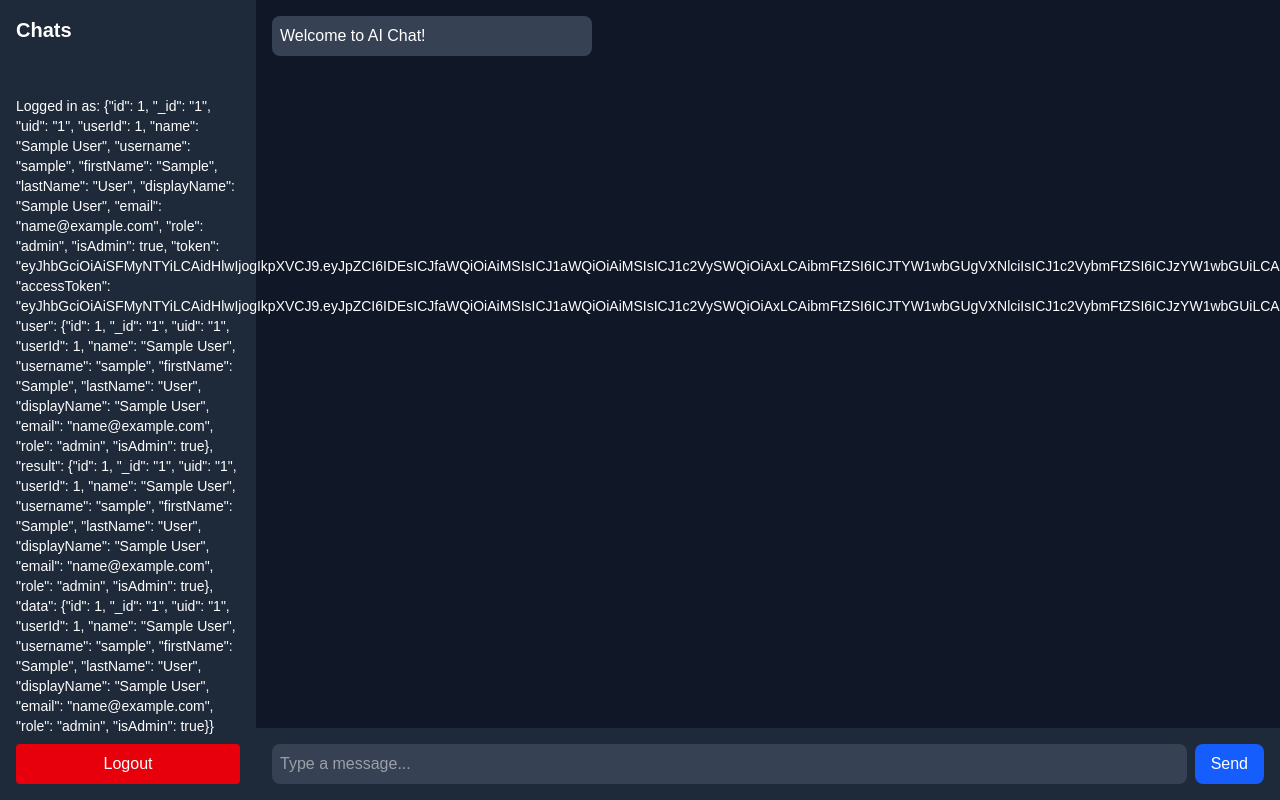
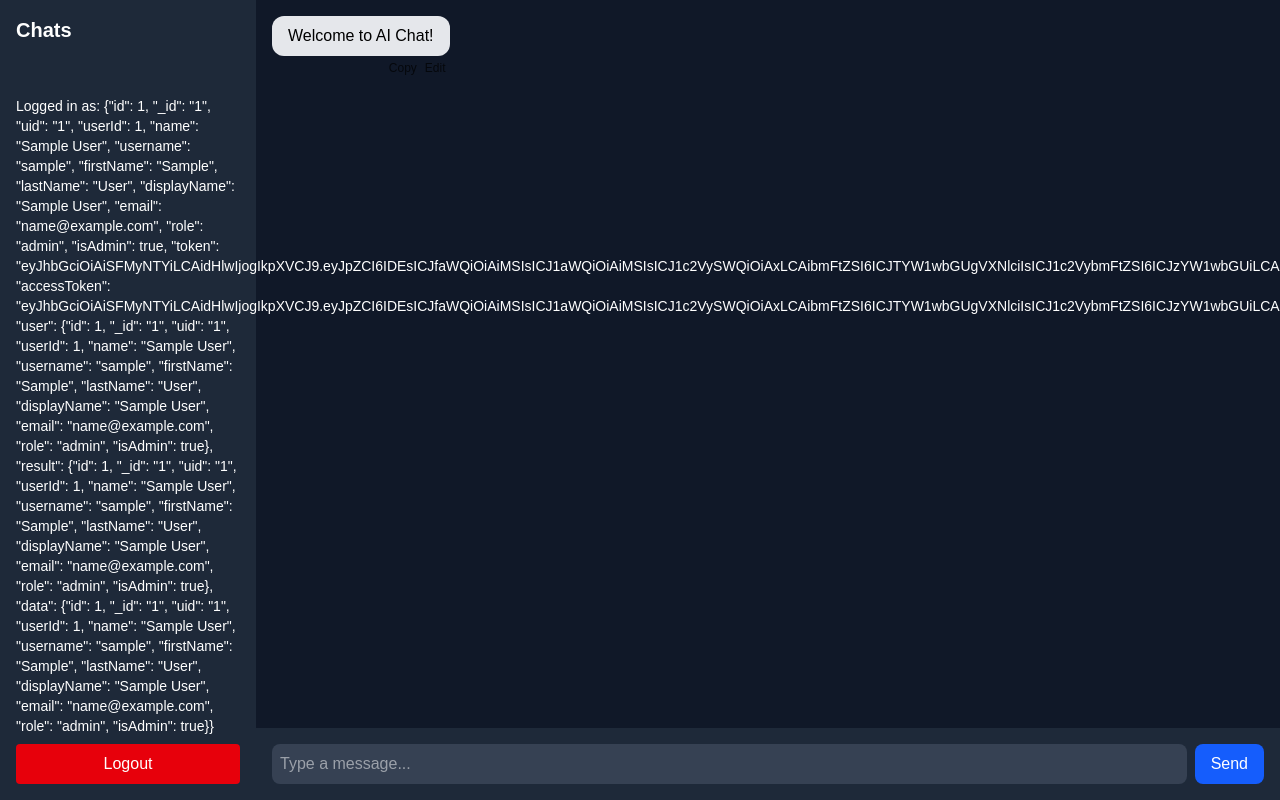
Before and after one commit to IMTISAL911/My-AI-project, a Next.js app: page /chatt in a window 1280 px wide. Shown: the top 800 px of the page. Built offline with nearby package versions, Linux system fonts and the light colour scheme; sample sign-in values are in the browser's storage.

Commit message:
ui fixing

```diff
--- a/app/components/ChatArea.jsx
+++ b/app/components/ChatArea.jsx
@@ -12,18 +12,46 @@ export default function ChatArea() {
     { id: 1, text: "Welcome to AI Chat!", type: "bot" },
   ]);
 
+  // const handleSendMessage = (msg) => {
+  //   const newMessage = { id: Date.now(), text: msg, type: "user" };
+  //   setMessages([...messages, newMessage]);
+
+  //   // Simulate bot response
+  //   setTimeout(() => {
+  //     setMessages((prev) => [
+  //       ...prev,
+  //       { id: Date.now() + 1, text: `Bot reply to: ${msg}`, type: "bot" },
+  //     ]);
+  //   }, 1000);
+  // };
+
   const handleSendMessage = (msg) => {
-    const newMessage = { id: Date.now(), text: msg, type: "user" };
-    setMessages([...messages, newMessage]);
+  const userMessage = { id: Date.now(), text: msg, type: "user" };
 
-    // Simulate bot response
-    setTimeout(() => {
-      setMessages((prev) => [
-        ...prev,
-        { id: Date.now() + 1, text: `Bot reply to: ${msg}`, type: "bot" },
-      ]);
-    }, 1000);
-  };
+  // Add user message
+  setMessages((prev) => [...prev, userMessage]);
+
+  // Add thinking loader message
+  const thinkingId = Date.now() + 1;
+  setMessages((prev) => [
+    ...prev,
+    { id: thinkingId, text: "...", type: "thinking" },
+  ]);
+
+  // Simulate bot response
+  setTimeout(() => {
+    setMessages((prev) =>
+      prev
+        .filter((m) => m.id !== thinkingId) // remove thinking
+        .concat({
+          id: Date.now() + 2,
+          text: `Bot reply to: ${msg}`,
+          type: "bot",
+        })
+    );
+  }, 2000);
+};
+
 
   return (
     <div className="flex flex-col h-full">
--- a/app/components/messageBubble.jsx
+++ b/app/components/messageBubble.jsx
@@ -1,15 +1,59 @@
-"use client";
+// export default function MessageBubble({ message }) {
+//   const isUser = message.type === "user";
+//   const isThinking = message.type === "thinking";
+
+//   return (
+//     <div
+//       className={`flex ${isUser ? "justify-end" : "justify-start"}`}
+//     >
+//       <div
+//         className={`px-4 py-2 rounded-xl max-w-xs relative
+//         ${isUser ? "bg-blue-500 text-white" : "bg-gray-200 text-black"}`}
+//       >
+//         {isThinking ? <TypingDots /> : message.text}
+
+//         {!isThinking && <ActionButtons text={message.text} />}
+//       </div>
+//     </div>
+//   );
+// }
+
 
 export default function MessageBubble({ message }) {
   const isUser = message.type === "user";
+  const isThinking = message.type === "thinking";
 
   return (
-    <div
-      className={`max-w-xs p-2 rounded-lg ${
-        isUser ? "bg-blue-600 text-white self-end" : "bg-gray-700 text-white self-start"
-      }`}
-    >
-      {message.text}
+    <div className={`flex ${isUser ? "justify-end" : "justify-start"}`}>
+      <div
+        className={`px-4 py-2 rounded-xl max-w-xs relative
+        ${isUser ? "bg-blue-500 text-white" : "bg-gray-200 text-black"}`}
+      >
+        {isThinking ? <TypingDots /> : message.text}
+
+        {!isThinking && <ActionButtons text={message.text} />}
+      </div>
     </div>
   );
 }
+
+function TypingDots() {
+  return (
+    <div className="flex space-x-1">
+      <span className="animate-bounce">.</span>
+      <span className="animate-bounce delay-100">.</span>
+      <span className="animate-bounce delay-200">.</span>
+    </div>
+  );
+}
+
+function ActionButtons({ text }) {
+  const copy = () => navigator.clipboard.writeText(text);
+
+  return (
+    <div className="absolute -bottom-5 right-1 flex gap-2 text-xs opacity-70">
+      <button onClick={copy}>Copy</button>
+      <button>Edit</button>
+    </div>
+  );
+}
```
